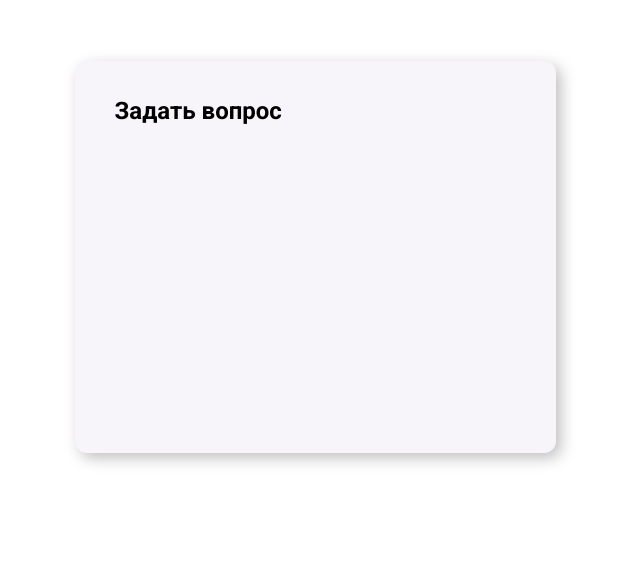
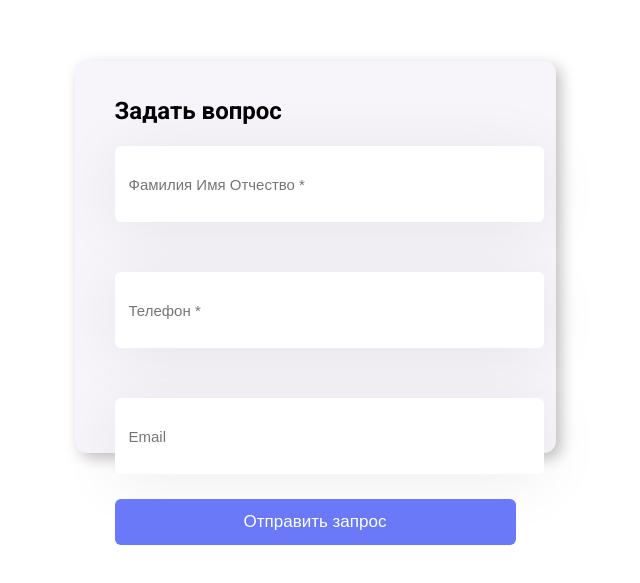
Before and after one commit to benjburn/Feedback-form, a plain HTML site: page index.html in a window 1280 px wide. Shown: the part 143-726 px from the top of the page, without its empty margins (325-965 px from the left). Drawn offline with Linux system fonts and the light colour scheme.

Commit message:
Добавил форму

```diff
--- a/index.html
+++ b/index.html
@@ -11,12 +11,13 @@
 <body>
   <form class="form-feedback pos-center">
     <span class="form-feedback__title">Задать вопрос</span>
+
+    <input name="name" type="text" class="form-feedback__input" placeholder="Фамилия Имя Отчество *">
+    <input name="phone" type="tel" class="form-feedback__input" placeholder="Телефон *">
+    <input name="email" type="email" class="form-feedback__input" placeholder="Email">
+
+    <button class="button">Отправить запрос</button>
   </form>
-  <!-- /.form-feedback -->
-  <!-- <div class="container">
-
-  </div>
-  <--/.container -->
 
 </body>
 
--- a/scss/style.scss
+++ b/scss/style.scss
@@ -1,21 +1,12 @@
 /* Variable */
 
-$form-bg: #F7F5F9;
-$button-bg: #6979F8;
+$form-bg: #f7f5f9;
+$button-bg: #6979f8;
 
 body {
   margin: 0;
-  font-family: 'Roboto', sans-serif;
+  font-family: "Roboto", sans-serif;
 }
-
-// /* Container */
-// .container {
-//   height: 100vh;
-
-//   display: flex;
-//   justify-content: center;
-//   align-items: center;
-// }
 
 /* Super-Center */
 
@@ -31,11 +22,15 @@ body {
 /* Button */
 
 .button {
-  padding: 13px 116px;
+  width: 100%;
+  padding: 13px 0;
 
   background: $button-bg;
   border-radius: 6px;
+  border: 0;
 
+  text-align: center;
+  // text-decoration:
   font-size: 17px;
   color: white;
 }
@@ -54,15 +49,25 @@ body {
 
   border-radius: 12px;
 
-
-
   &__title {
+    display: block;
     font-size: 24px;
     font-weight: bold;
     line-height: 20px;
   }
 
   &__input {
+    padding: 14px;
+    width: 401px;
+    height: 48px;
     margin: 25px 0;
+
+    box-shadow: 0px 7px 64px rgba(0, 0, 0, 0.07);
+
+    border: 0;
+    border-radius: 6px;
+
+    font-size: 15px;
+    color: #d0c9d6;
   }
 }
```
Also changed, not shown: css/style.css.
